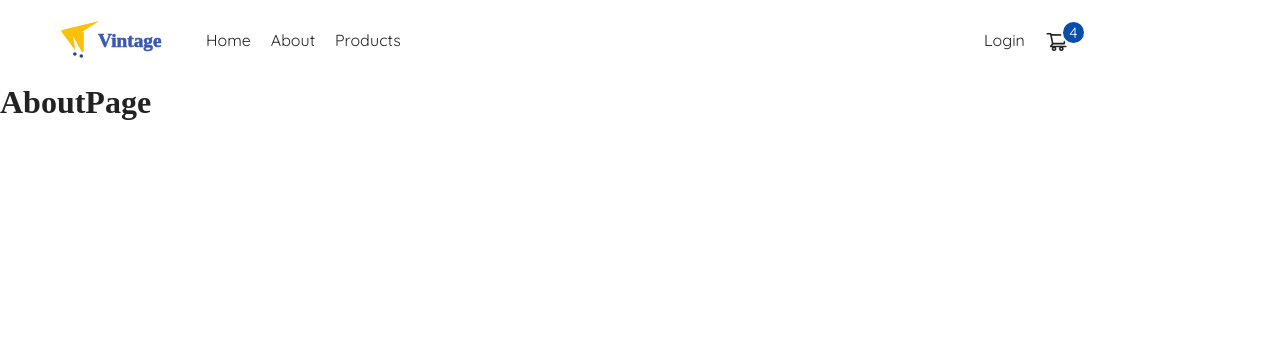
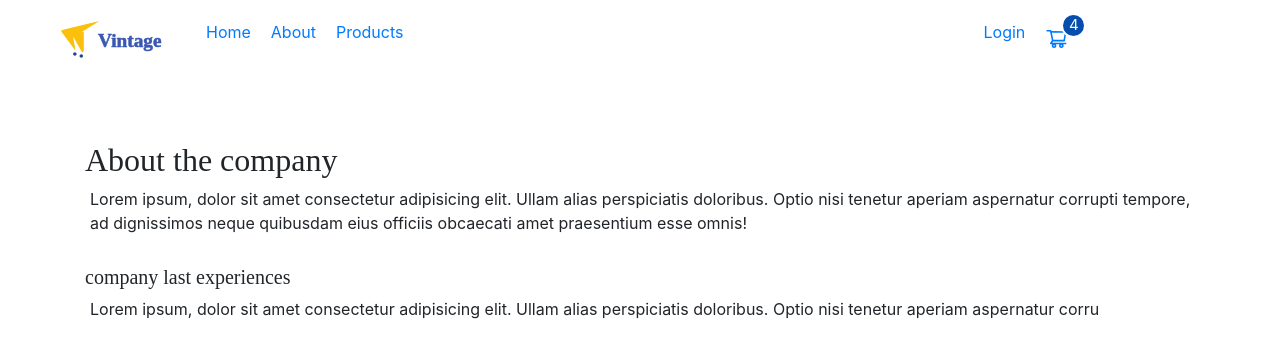
Before and after one commit to salihcodev/vintage-foodage-tr, a React (Create React App) app: page /about in a window 1280 px wide. Shown: the top 358 px of the page. Built offline with nearby package versions, Linux system fonts and the light colour scheme; a web font is replaced by a local one.

Commit message:
Add <aboutCompany> component and fill it's data (#3)
- Change neseccary imports.

```diff
--- a/package.json
+++ b/package.json
@@ -4,13 +4,16 @@
   "private": true,
   "dependencies": {
     "axios": "^0.19.0",
+    "bootstrap": "^4.5.2",
     "node-sass": "^4.14.1",
     "react": "^16.12.0",
+    "react-bootstrap": "^1.3.0",
     "react-dom": "^16.12.0",
     "react-icons": "^3.8.0",
     "react-router-dom": "^5.1.2",
     "react-scripts": "^3.4.3",
-    "react-stripe-elements": "^6.0.1"
+    "react-stripe-elements": "^6.0.1",
+    "uuid": "^8.3.0"
   },
   "scripts": {
     "start": "react-scripts start",
--- /dev/null
+++ b/src/components/about/aboutCompany/AboutCompany.Component.jsx
@@ -0,0 +1,23 @@
+/* eslint-disable react/prop-types */
+// ==> BASIC:
+import React from 'react';
+import './AboutCompany.styles.sass';
+
+// ==> UTILITIES:
+
+const AboutCompany = ({ AboutCompanyData }) => {
+  return (
+    <section className="aboutCompany">
+      <div className="aboutCompanyContainer">
+        {AboutCompanyData.map((data) => (
+          <div key={data.id} className="aboutBlock">
+            <h5 className="heading">{data.heading}</h5>
+            <p className="paragraph">{data.text}</p>
+          </div>
+        ))}
+      </div>
+    </section>
+  );
+};
+
+export default AboutCompany;
--- /dev/null
+++ b/src/components/about/aboutCompany/AboutCompany.styles.sass
@@ -0,0 +1,11 @@
+//==>IMPORTING:
+@import "../../../styles/vars"
+
+section.aboutCompany
+  .aboutCompanyContainer
+  .aboutBlock
+    &:last-child
+      margin-top: 30px
+    h5.heading
+    p.paragraph
+      margin-left: 5px
--- /dev/null
+++ b/src/components/about/founders/Founders.Component.jsx
@@ -0,0 +1,2 @@
+/* eslint-disable react/prop-types */
+// ==> BASIC:
--- /dev/null
+++ b/src/components/about/founders/Founders.styles.sass
@@ -0,0 +1,2 @@
+//==>IMPORTING:
+@import "../../../styles/vars"
--- a/src/styles/app.sass
+++ b/src/styles/app.sass
@@ -1,2 +1,3 @@
 //==>IMPORTING:
 @import "./vars"
+@import "~bootstrap/scss/bootstrap"
--- a/src/styles/vars.sass
+++ b/src/styles/vars.sass
@@ -15,6 +15,7 @@ $mainBlack: #222
 $altBlack: #333
 $mainGrey: #ececec
 $darkGrey: #afafaf
+$altDarkGrey: #6d6d6d
 
 // @UTILTIES:
 $mainTransition: all 0.3s linear
--- a/src/views/about/About.Page.jsx
+++ b/src/views/about/About.Page.jsx
@@ -1,10 +1,41 @@
+// ==> BASIC:
 import React from 'react';
+import './About.style.sass';
 
+// ==> UTILITIES:
+import { v4 as uID } from 'uuid';
+
+// ==> COMPONENTS:
+import { Container } from 'react-bootstrap';
+import AboutCompany from '../../components/about/aboutCompany/AboutCompany.Component';
+
+// ==> PAGE DATA:
+const CompanyData = [
+  {
+    id: uID(),
+    heading: null,
+    text:
+      'Lorem ipsum, dolor sit amet consectetur adipisicing elit. Ullam alias perspiciatis doloribus. Optio nisi tenetur aperiam aspernatur corrupti tempore, ad dignissimos neque quibusdam eius officiis obcaecati amet praesentium esse omnis!',
+  },
+  {
+    id: uID(),
+    heading: 'company last experiences',
+    text:
+      'Lorem ipsum, dolor sit amet consectetur adipisicing elit. Ullam alias perspiciatis doloribus. Optio nisi tenetur aperiam aspernatur corru',
+  },
+];
+
+// ==> VIEWER:
 const AboutPage = () => {
   return (
-    <div>
-      <h1>AboutPage</h1>
-    </div>
+    <>
+      <article className="aboutCompanyBody">
+        <Container>
+          <h2>About the company</h2>
+          <AboutCompany AboutCompanyData={CompanyData} />
+        </Container>
+      </article>
+    </>
   );
 };
 
--- /dev/null
+++ b/src/views/about/About.style.sass
@@ -0,0 +1,5 @@
+//==>IMPORTING:
+@import "../../styles/vars"
+
+article.aboutCompanyBody
+  margin-top: 60px
--- a/src/views/about/style.sass
+++ /dev/null
@@ -1,2 +0,0 @@
-//==>IMPORTING:
-@import "../../styles/vars"
```
Also changed, not shown: src/styles/index.sass (+8 -1 lines), 2 other files (tests, documents, lock files or other folders).
